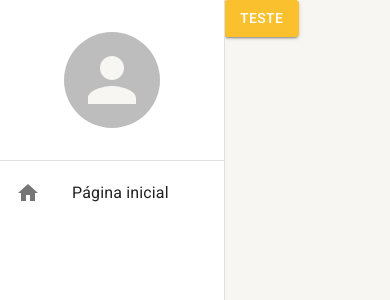
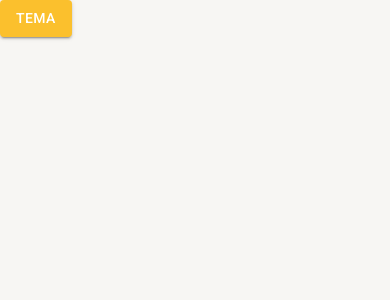
Before and after one commit to daniel-pereira-guimaraes/react-material-ui-cadastros, a React (Create React App) app: page / in a window 390 px wide. Shown: the top 300 px of the page. Built offline with nearby package versions, Linux system fonts and the light colour scheme.

Commit message:
Adição de responsividade ao menu lateral

```diff
--- a/src/App.tsx
+++ b/src/App.tsx
@@ -1,16 +1,18 @@
 import { BrowserRouter } from 'react-router-dom';
 import { AppRoutes } from './routes';
 import { MenuLateral } from './shared/components';
-import { AppThemeProvider } from './shared/contexts';
+import { AppThemeProvider, DrawerProvider } from './shared/contexts';
 
 export const App = () => {
   return (
     <AppThemeProvider>
-      <BrowserRouter>
-        <MenuLateral>
-          <AppRoutes />
-        </MenuLateral>
-      </BrowserRouter>
+      <DrawerProvider>
+        <BrowserRouter>
+          <MenuLateral>
+            <AppRoutes />
+          </MenuLateral>
+        </BrowserRouter>
+      </DrawerProvider>
     </AppThemeProvider>
   );
 };
--- a/src/routes/index.tsx
+++ b/src/routes/index.tsx
@@ -1,19 +1,20 @@
 import { Routes, Route, Navigate } from 'react-router-dom';
 import { Button } from '@mui/material';
-import { useAppThemeContext } from '../shared/contexts';
+import { useAppThemeContext, useDrawerContext } from '../shared/contexts';
 
 export const AppRoutes = () => {
 
-    const {  toggleTheme } = useAppThemeContext();
+    const { toggleTheme } = useAppThemeContext();
+    const { toggleDrawerOpen } = useDrawerContext();
 
     return (
         <Routes>
             <Route path='/' element={
                 <Button
-                    onClick={toggleTheme}
+                    onClick={toggleDrawerOpen}
                     variant='contained'
                     color='primary'>
-                    Teste
+                    Tema
                 </Button>
             } />
             <Route path='*' element={<Navigate to="/" />} />
--- a/src/shared/components/menu-lateral/MenuLateral.tsx
+++ b/src/shared/components/menu-lateral/MenuLateral.tsx
@@ -1,5 +1,6 @@
-import { Drawer, useTheme, Avatar, Divider, List, ListItemButton, ListItemIcon, ListItemText, Icon } from '@mui/material';
+import { Drawer, useTheme, Avatar, Divider, List, ListItemButton, ListItemIcon, ListItemText, Icon, useMediaQuery } from '@mui/material';
 import { Box } from '@mui/system';
+import { useDrawerContext } from '../../contexts';
 
 interface IMenuLateralProps {
   children: React.ReactNode;
@@ -8,10 +9,12 @@
 export const MenuLateral: React.FC<IMenuLateralProps> = ({ children }) => {
 
   const theme = useTheme();
+  const smDown = useMediaQuery(theme.breakpoints.down('sm'));
+  const { isDrawerOpen, toggleDrawerOpen } = useDrawerContext();
 
   return (
     <>
-      <Drawer variant='permanent'>
+      <Drawer open={isDrawerOpen} variant={smDown ? 'temporary' : 'permanent'} onClose={toggleDrawerOpen}>
         <Box width={theme.spacing(28)} height="100%" display="flex" flexDirection="column">
 
           <Box width="100%" height={theme.spacing(20)} display="flex" alignItems="center" justifyContent="center">
@@ -27,20 +30,16 @@
                 <ListItemIcon>
                   <Icon>home</Icon>
                 </ListItemIcon>
-
                 <ListItemText primary="Página inicial" />
-
               </ListItemButton>
             </List>
-
-
 
           </Box>
 
         </Box>
 
       </Drawer>
-      <Box height="100vh" marginLeft={theme.spacing(28)}>
+      <Box height="100vh" marginLeft={smDown ? 0 : theme.spacing(28)}>
         {children}
       </Box>
     </>
--- /dev/null
+++ b/src/shared/contexts/DrawerContext.tsx
@@ -0,0 +1,31 @@
+import React, { createContext, useCallback, useContext, useState } from "react";
+
+interface IDrawerContextData {
+    isDrawerOpen: boolean;
+    toggleDrawerOpen: () => void;
+};
+
+const DrawerContext = createContext({} as IDrawerContextData);
+
+export const useDrawerContext = () => {
+    return useContext(DrawerContext);
+};
+
+interface IDrawerContextProps {
+    children: React.ReactNode;
+};
+
+export const DrawerProvider: React.FC<IDrawerContextProps> = ({ children }) => {
+    const [isDrawerOpen, SetIsDrawerOpen] = useState(false);
+
+    const toggleDrawerOpen = useCallback(() => {
+        console.log('toggleDrawerOpen chamada.')
+        SetIsDrawerOpen(oldDrawerOpen => !oldDrawerOpen);
+    }, []);
+
+    return (
+        <DrawerContext.Provider value={{ isDrawerOpen, toggleDrawerOpen }}>
+            {children}
+        </DrawerContext.Provider>
+    );
+};
--- a/src/shared/contexts/index.js
+++ b/src/shared/contexts/index.js
@@ -1 +1,2 @@
 export * from './ThemeContext';
+export * from './DrawerContext';
```
